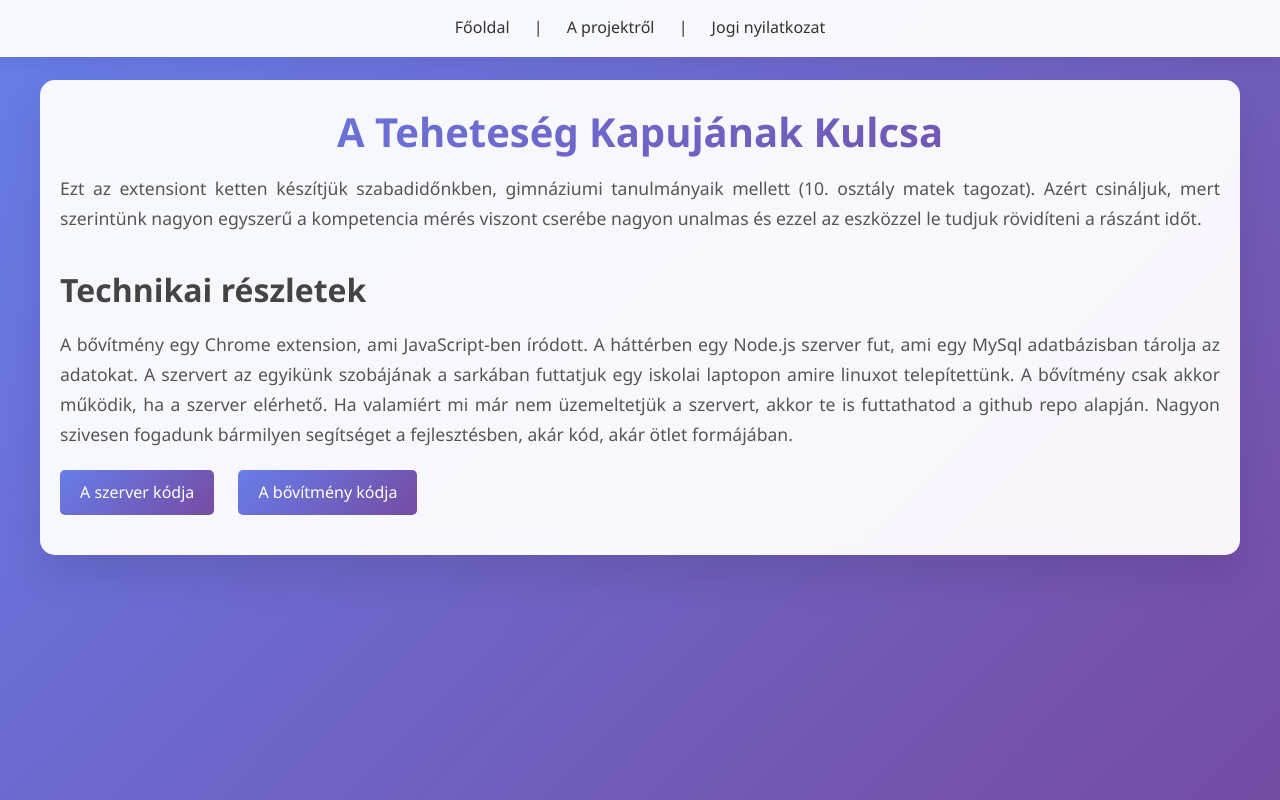
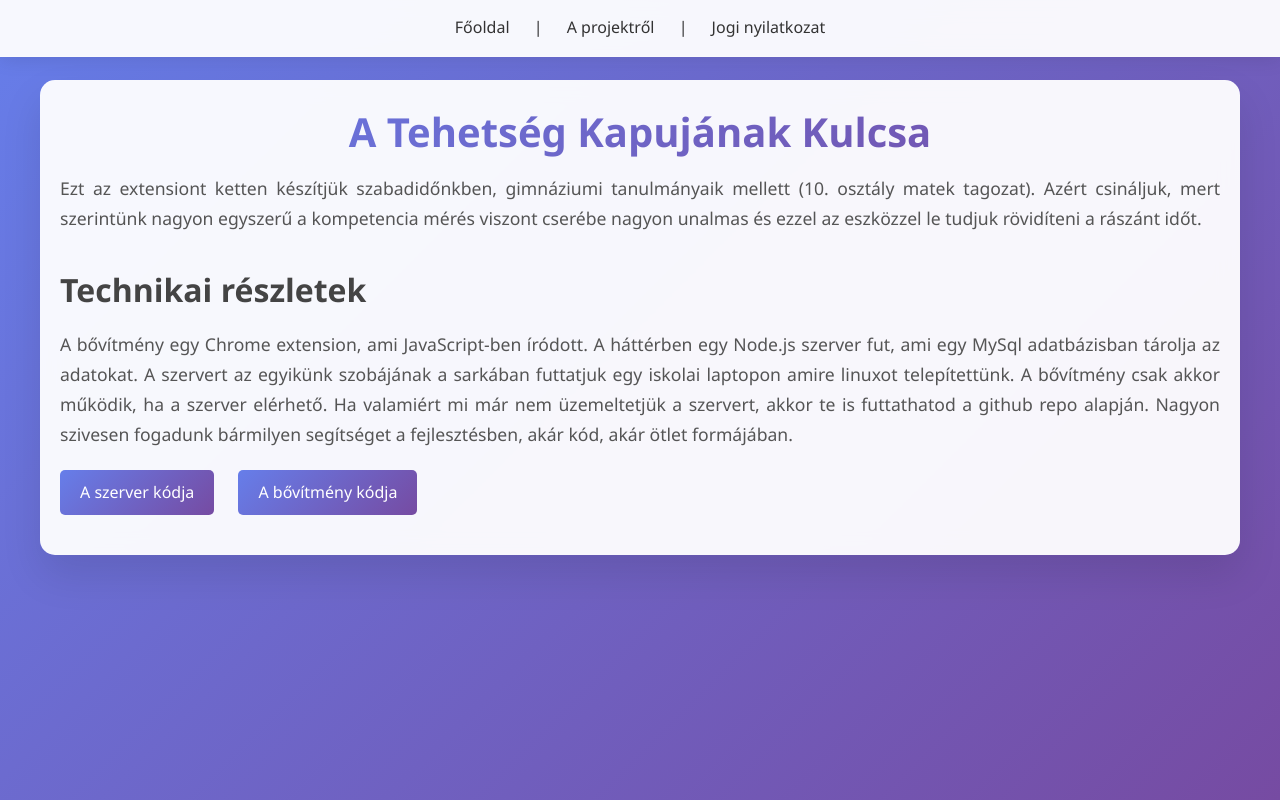
Before and after one commit to SzBence3/TeKaKuServer, a website: page webpage/about.html in a window 1280 px wide. Drawn offline with Linux system fonts and the light colour scheme.

Commit message:
Fix the fucking typo in main title

```diff
--- a/webpage/about.html
+++ b/webpage/about.html
@@ -11,7 +11,7 @@
     <div id="navbar-container"></div>
 
     <div class="content">
-        <h1>A Teheteség Kapujának Kulcsa</h1>
+        <h1>A Tehetség Kapujának Kulcsa</h1>
 
         <p>
             Ezt az extensiont ketten készítjük szabadidőnkben, gimnáziumi tanulmányaik mellett (10. osztály matek tagozat).
```
